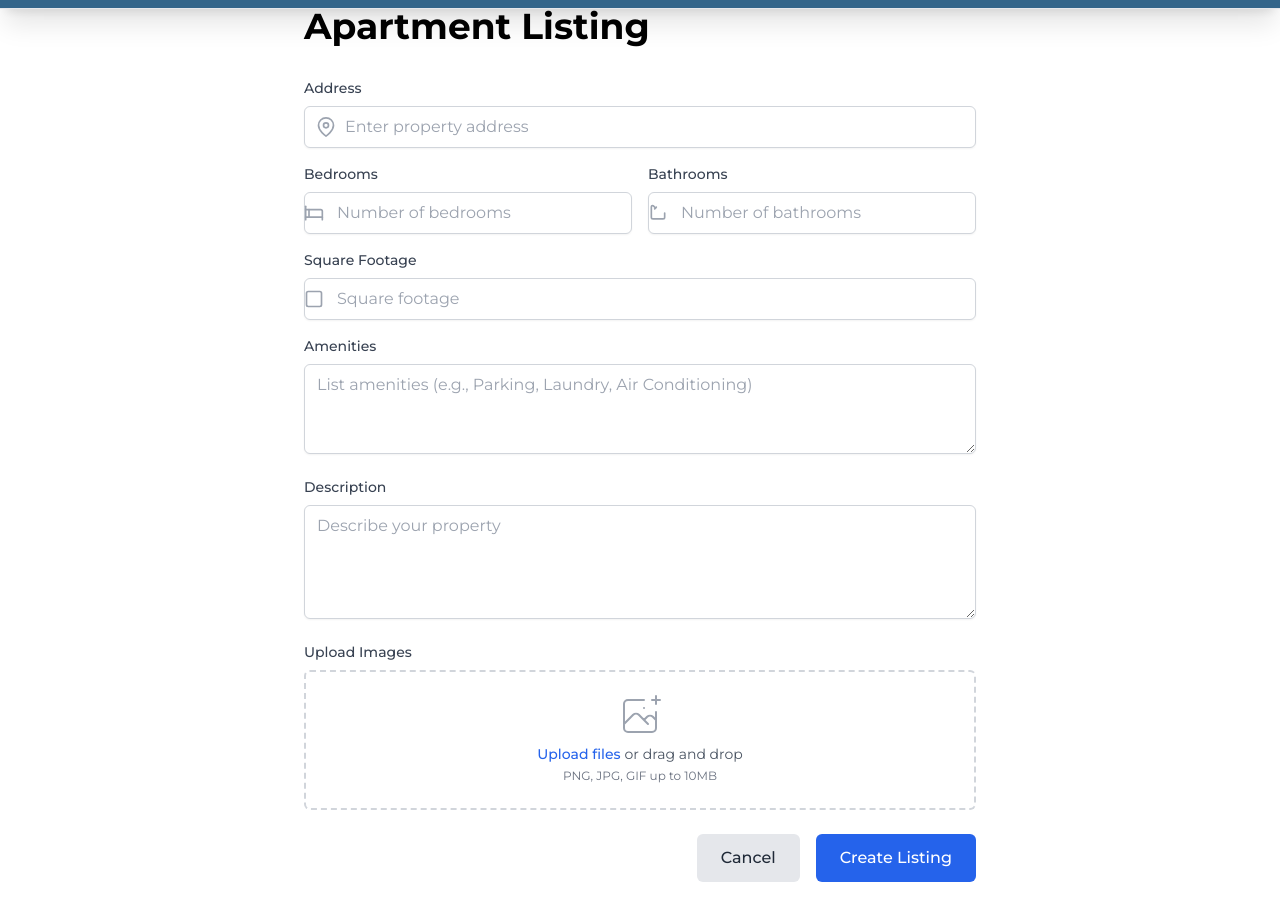
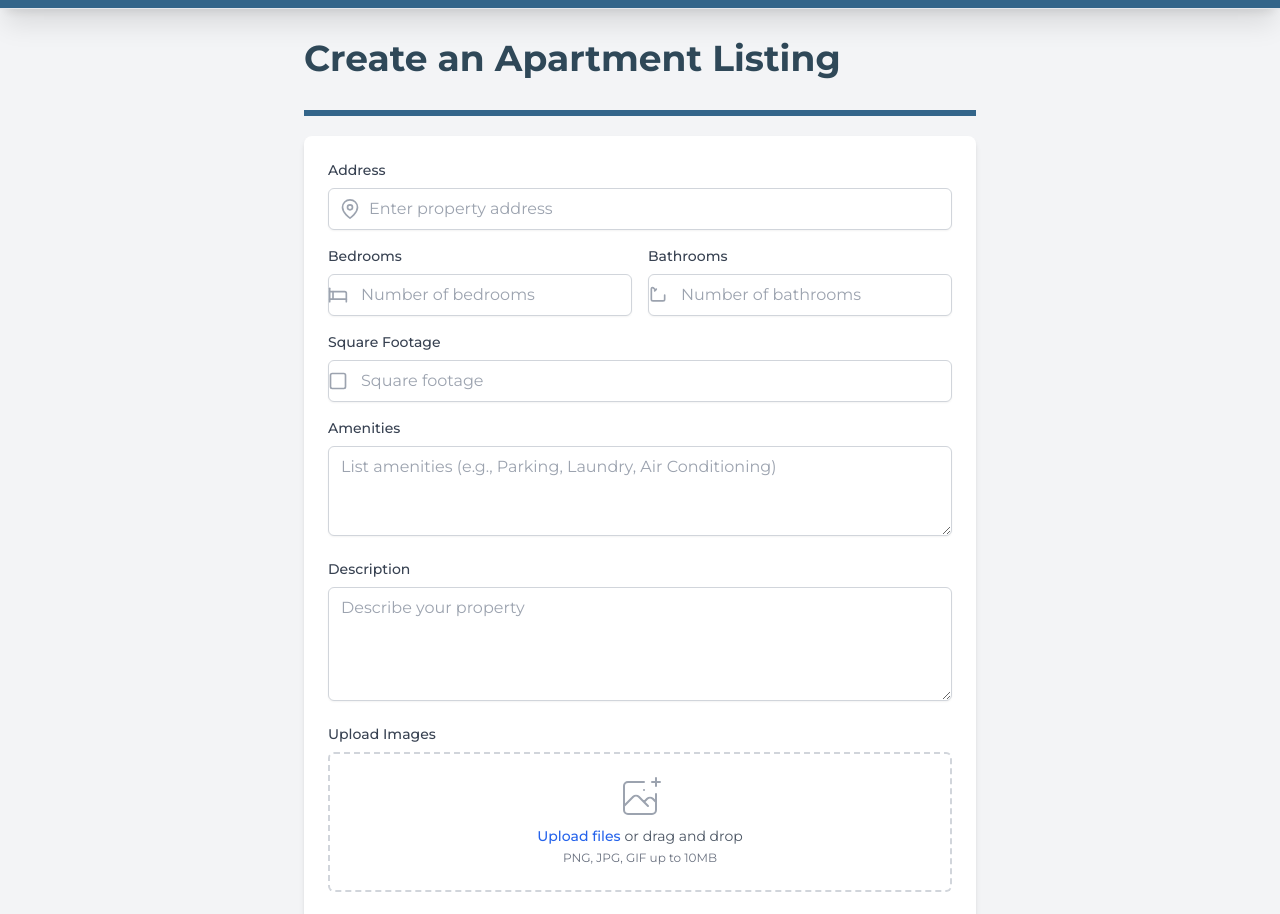
Before and after one commit to corey-shen/BruinDen-main, a Next.js app in the folder bruinden/: page /create_listing in a window 1280 px wide. Shown: the part 90-1004 px from the top of the page. Before the commit the page ends 972 px from the top, so only its background shows below. Built offline with nearby package versions, Linux system fonts and the light colour scheme.

Commit message:
Minor Changes to Create Listing UI
making sure selection options can't go below 0, coloring

```diff
--- a/bruinden/app/create_listing/page.tsx
+++ b/bruinden/app/create_listing/page.tsx
@@ -47,9 +47,11 @@ const CreateListing = () => {
   };
 
   return (
-    <div className="max-w-[2520px] mx-auto xl:px-20 md:px-10 sm:px-2 px-4 pt-24">
-    <div className="max-w-2xl mx-auto">
-      <h1 className="text-4xl font-bold mb-8">Apartment Listing</h1>
+    <div className="mx-auto xl:px-20 md:px-10 sm:px-2 px-4 pt-24 bg-gray-100">
+    <div className="max-w-2xl mt-8 mx-auto">
+      <h1 className="text-4xl font-bold mb-8" style= {{color: "#2F4858"}}>Create an Apartment Listing</h1>
+        <hr style={{ border: "3px solid #33658A", marginBottom: "20px" }} />
+        <div className="space-y-4 bg-white p-6 rounded-lg shadow-md">
         <form onSubmit={handleSubmit} className="space-y-6">
           <div className="space-y-4">
             {/* Previous inputs remain same until amenities... */}
@@ -65,7 +67,7 @@ const CreateListing = () => {
                   type="text"
                   placeholder="Enter property address"
                   value={address}
-                  onChange={(e) => setAddress(e.target.value)}
+                  onChange={(e) => setAddress(Math.max(0, Number(e.target.value)).toString())}
                   className="w-full pl-10 pr-3 py-2 border border-gray-300 rounded-md shadow-sm focus:ring-2 focus:ring-blue-500 focus:border-blue-500"
                 />
               </div>
@@ -84,7 +86,7 @@ const CreateListing = () => {
                     type="number"
                     placeholder="Number of bedrooms"
                     value={bedrooms}
-                    onChange={(e) => setBedrooms(e.target.value)}
+                    onChange={(e) => setBedrooms(Math.max(0, Number(e.target.value)).toString())}
                     className="w-full pl-8 pr-3 py-2 border border-gray-300 rounded-md shadow-sm focus:ring-2 focus:ring-blue-500 focus:border-blue-500"
                   />
                 </div>
@@ -101,7 +103,7 @@ const CreateListing = () => {
                     type="number"
                     placeholder="Number of bathrooms"
                     value={bathrooms}
-                    onChange={(e) => setBathrooms(e.target.value)}
+                    onChange={(e) => setBathrooms(Math.max(0, Number(e.target.value)).toString())}
                     className="w-full pl-8 pr-3 py-2 border border-gray-300 rounded-md shadow-sm focus:ring-2 focus:ring-blue-500 focus:border-blue-500"
                   />
                 </div>
@@ -120,7 +122,7 @@ const CreateListing = () => {
                   type="number"
                   placeholder="Square footage"
                   value={sqft}
-                  onChange={(e) => setSqft(e.target.value)}
+                  onChange={(e) => setSqft(Math.max(0, Number(e.target.value)).toString())}
                   className="w-full pl-8 pr-3 py-2 border border-gray-300 rounded-md shadow-sm focus:ring-2 focus:ring-blue-500 focus:border-blue-500"
                 />
               </div>
@@ -134,7 +136,7 @@ const CreateListing = () => {
               <textarea
                 placeholder="List amenities (e.g., Parking, Laundry, Air Conditioning)"
                 value={amenities}
-                onChange={(e) => setAmenities(e.target.value)}
+                onChange={(e) => setAmenities(Math.max(0, Number(e.target.value)).toString())}
                 rows={3}
                 className="w-full px-3 py-2 border border-gray-300 rounded-md shadow-sm focus:ring-2 focus:ring-blue-500 focus:border-blue-500"
               />
@@ -147,7 +149,7 @@ const CreateListing = () => {
               <textarea
                 placeholder="Describe your property"
                 value={description}
-                onChange={(e) => setDescription(e.target.value)}
+                onChange={(e) => setDescription(Math.max(0, Number(e.target.value)).toString())}
                 rows={4}
                 className="w-full px-3 py-2 border border-gray-300 rounded-md shadow-sm focus:ring-2 focus:ring-blue-500 focus:border-blue-500"
               />
@@ -204,12 +206,13 @@ const CreateListing = () => {
             </button>
             <button
               type="submit"
-              className="px-6 py-3 bg-blue-600 text-white font-medium rounded-md hover:bg-blue-700 focus:outline-none focus:ring-2 focus:ring-offset-2 focus:ring-blue-500 transition-colors"
+              className="px-6 py-3 text-white font-medium rounded-md focus:outline-none focus:ring-2 focus:ring-offset-2 focus:ring-blue-500 transition-colors bg-[#86bbd8] hover:bg-[#86bbd8]"
             >
               Create Listing
             </button>
           </div>
         </form>
+        </div>
       </div>
     </div>
   );
```
